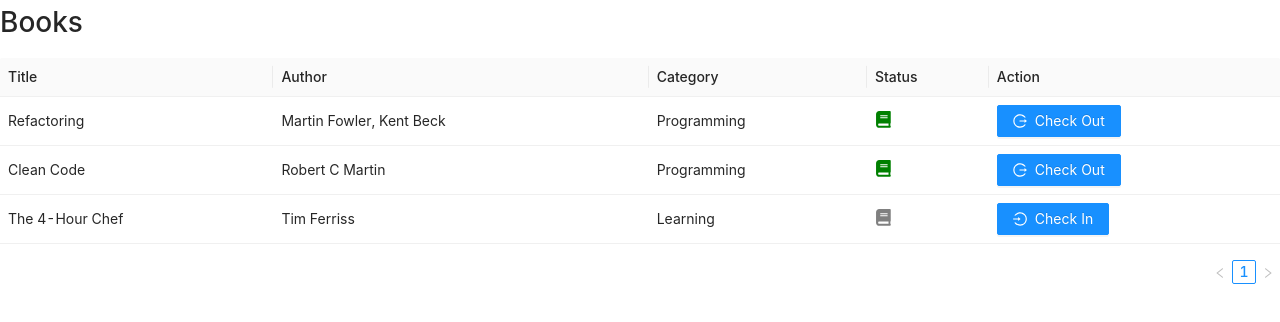
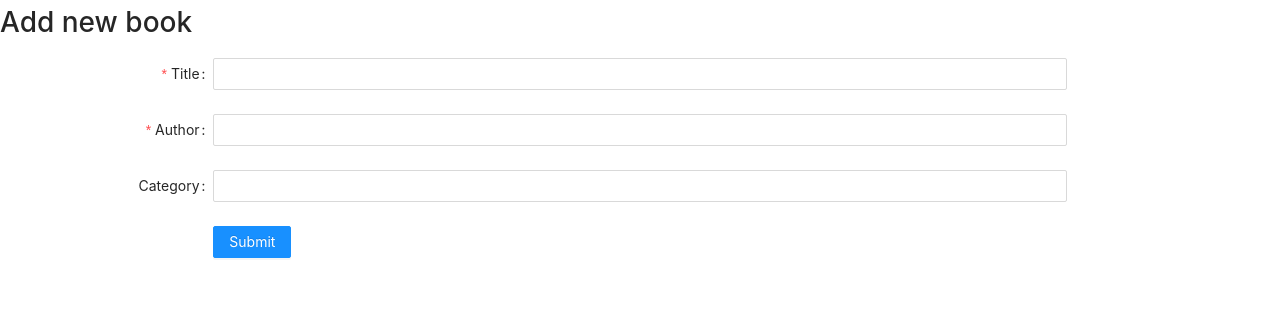
Before and after one commit to claudiofreitas/book-library-react, a React (Vite) app: page /books/add in a window 1280 px wide. Shown: the top 322 px of the page. Built offline with nearby package versions, Linux system fonts and the light colour scheme.

Commit message:
Add new book page

```diff
--- a/package.json
+++ b/package.json
@@ -17,12 +17,14 @@
     "@types/node": "^15.6.1",
     "@types/react": "^17.0.6",
     "@types/react-dom": "^17.0.5",
+    "@types/react-router-dom": "^5.1.7",
     "antd": "^4.15.6",
     "dayjs": "^1.8.30",
     "pages": "^0.0.16",
     "parcel-bundler": "^1.12.5",
     "react": "^17.0.2",
     "react-dom": "^17.0.2",
+    "react-router-dom": "^5.2.0",
     "typescript": "^4.2.4"
   },
   "devDependencies": {
--- a/src/App.tsx
+++ b/src/App.tsx
@@ -1,5 +1,13 @@
 import React, { useState } from 'react';
 import BookListPage from './pages/BookListPage';
+import {
+  BrowserRouter,
+  Redirect,
+  Route,
+  Switch,
+  useHistory,
+} from 'react-router-dom';
+import NewBookPage from './pages/NewBookPage';
 
 const App = () => {
   const defaultBooklist = [
@@ -56,9 +64,42 @@ const App = () => {
     setBooklist(newBooklist);
   };
 
+  const getNextId = () => {
+    const lastId = booklist.reduce((accumulated, current) => {
+      return current.id > accumulated ? current.id : accumulated;
+    }, 0);
+    return lastId + 1;
+  };
+
+  const addNewBook = (book: any) => {
+    console.log('add new book:', book);
+    const newBook = {
+      ...book,
+      status: 'ON_SHELF',
+      id: getNextId(),
+    };
+    setBooklist([...booklist, newBook]);
+  };
+
   return (
     <div>
-      <BookListPage booklist={booklist} checkIn={checkIn} checkOut={checkOut} />
+      <BrowserRouter>
+        <Switch>
+          <Route exact path="/">
+            <Redirect from="/" to="/books" />
+          </Route>
+          <Route exact path="/books">
+            <BookListPage
+              booklist={booklist}
+              checkIn={checkIn}
+              checkOut={checkOut}
+            />
+          </Route>
+          <Route exact path="/books/add">
+            <NewBookPage addNewBook={addNewBook} />
+          </Route>
+        </Switch>
+      </BrowserRouter>
     </div>
   );
 };
--- a/src/pages/BookListPage.tsx
+++ b/src/pages/BookListPage.tsx
@@ -2,6 +2,7 @@ import React from 'react';
 import { Button, Table, Tooltip } from 'antd';
 import 'antd/dist/antd.css';
 import Icon, { LoginOutlined, LogoutOutlined } from '@ant-design/icons';
+import { Link } from 'react-router-dom';
 
 const BookListPage = ({ booklist, checkIn, checkOut }: any) => {
   const tableData = booklist.map((book: any) => {
@@ -97,6 +98,7 @@ const BookListPage = ({ booklist, checkIn, checkOut }: any) => {
   return (
     <div>
       <h1>Books</h1>
+      <Link to="/books/add">Add new book</Link>
       <Table dataSource={tableData} columns={columns} size="small" />
     </div>
   );
--- /dev/null
+++ b/src/pages/NewBookPage.tsx
@@ -0,0 +1,61 @@
+import React from 'react';
+import { Button, Form, Input } from 'antd';
+import 'antd/dist/antd.css';
+import { Redirect, useHistory } from 'react-router-dom';
+
+// todo: add type React.FC
+const NewBookPage = ({ addNewBook }: any) => {
+  const history = useHistory();
+
+  const layout = {
+    labelCol: { span: 4 },
+    wrapperCol: { span: 16 },
+  };
+
+  const tailLayout = {
+    wrapperCol: { offset: 4, span: 16 },
+  };
+
+  const onFinish = (values: any) => {
+    console.log('Success:', values);
+    addNewBook(values);
+    history.push('/books');
+  };
+
+  return (
+    <div>
+      <h1>Add new book</h1>
+      <Form {...layout} onFinish={onFinish}>
+        <Form.Item
+          label="Title"
+          name="title"
+          rules={[{ required: true, message: "Please input the book's title" }]}
+        >
+          <Input />
+        </Form.Item>
+
+        <Form.Item
+          label="Author"
+          name="author"
+          rules={[
+            { required: true, message: "Please input the book's author" },
+          ]}
+        >
+          <Input />
+        </Form.Item>
+
+        <Form.Item label="Category" name="category">
+          <Input />
+        </Form.Item>
+
+        <Form.Item {...tailLayout}>
+          <Button type="primary" htmlType="submit">
+            Submit
+          </Button>
+        </Form.Item>
+      </Form>
+    </div>
+  );
+};
+
+export default NewBookPage;
```
Also changed, not shown: 1 other file (tests, documents, lock files or other folders).
